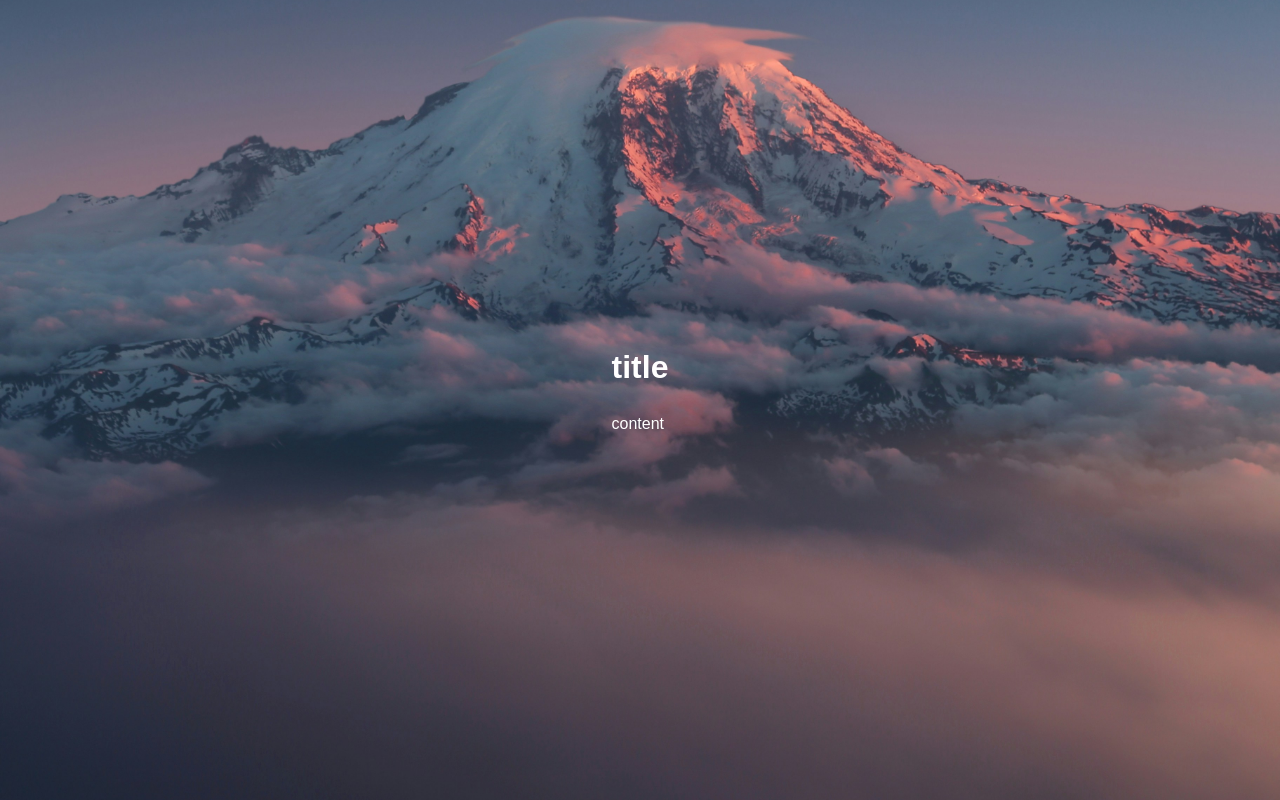
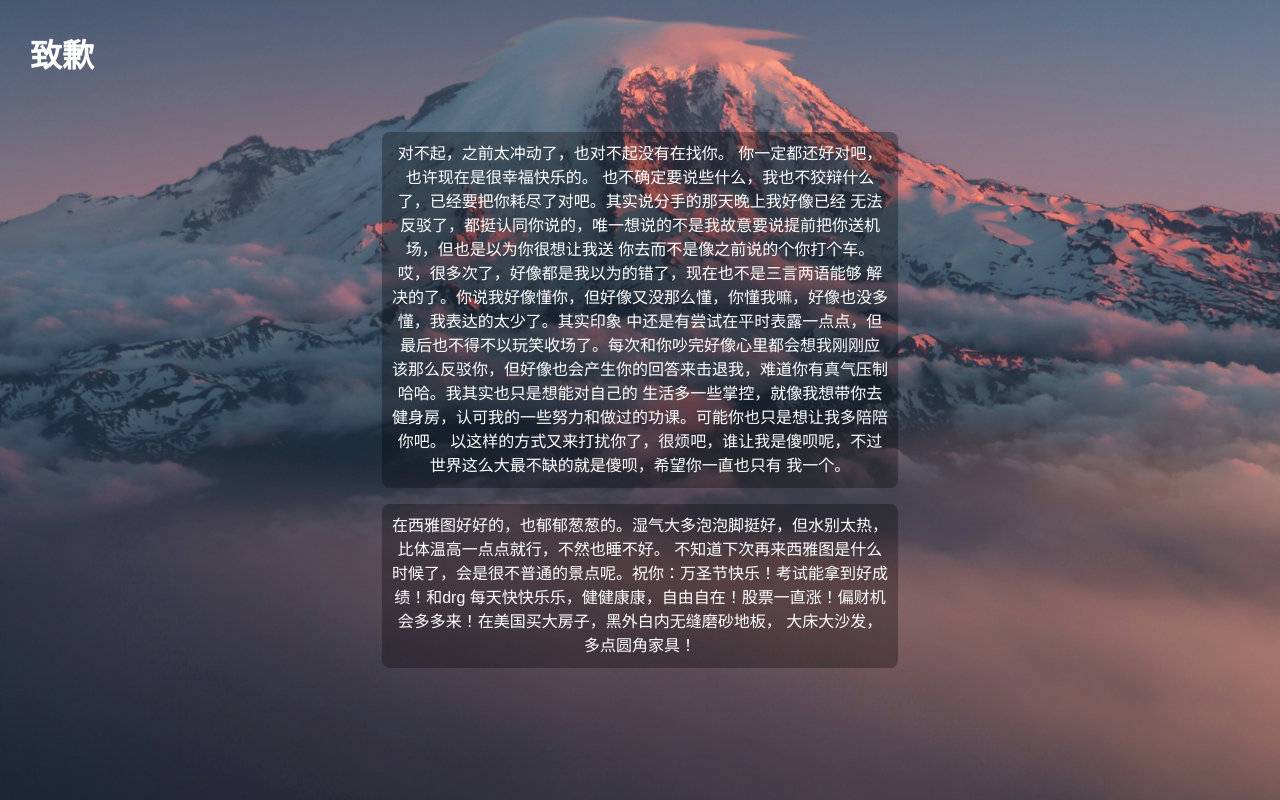
Before and after one commit to JasonZQH/qr-code-site, a plain HTML site: page index.html in a window 1280 px wide. Drawn offline with Linux system fonts and the light colour scheme.

Commit message:
add content

```diff
--- a/index.html
+++ b/index.html
@@ -4,12 +4,28 @@
     <meta charset="UTF-8">
     <meta name="viewport" content="width=device-width, initial-scale=1.0">
     <link rel='stylesheet' href='style.css'>
-    <title>展示页面</title>
+    <title>你最棒</title>
 </head>
 <body>
     <div class='contant-box'>
-        <h1> title </h1>
-        <p> content </p>
+        <h1> 致歉 </h1>
+        <p> 对不起，之前太冲动了，也对不起没有在找你。 你一定都还好对吧，也许现在是很幸福快乐的。
+            也不确定要说些什么，我也不狡辩什么了，已经要把你耗尽了对吧。其实说分手的那天晚上我好像已经
+            无法反驳了，都挺认同你说的，唯一想说的不是我故意要说提前把你送机场，但也是以为你很想让我送
+            你去而不是像之前说的个你打个车。哎，很多次了，好像都是我以为的错了，现在也不是三言两语能够
+            解决的了。你说我好像懂你，但好像又没那么懂，你懂我嘛，好像也没多懂，我表达的太少了。其实印象
+            中还是有尝试在平时表露一点点，但最后也不得不以玩笑收场了。每次和你吵完好像心里都会想我刚刚应
+            该那么反驳你，但好像也会产生你的回答来击退我，难道你有真气压制哈哈。我其实也只是想能对自己的
+            生活多一些掌控，就像我想带你去健身房，认可我的一些努力和做过的功课。可能你也只是想让我多陪陪你吧。
+            以这样的方式又来打扰你了，很烦吧，谁让我是傻呗呢，不过世界这么大最不缺的就是傻呗，希望你一直也只有
+            我一个。
+        </p>
+        <p>
+            在西雅图好好的，也郁郁葱葱的。湿气大多泡泡脚挺好，但水别太热，比体温高一点点就行，不然也睡不好。
+            不知道下次再来西雅图是什么时候了，会是很不普通的景点呢。祝你：万圣节快乐！考试能拿到好成绩！和drg
+            每天快快乐乐，健健康康，自由自在！股票一直涨！偏财机会多多来！在美国买大房子，黑外白内无缝磨砂地板，
+            大床大沙发，多点圆角家具！
+        </p>
     </div>
 
     <!-- 背景音乐自动播放 -->
--- a/style.css
+++ b/style.css
@@ -25,12 +25,44 @@ body {
 }
 
 h1 {
+    position: absolute;
+    top: 30px;
+    left: 30px;
     font-size: 2em;
     margin: 0;
     padding-bottom: 10px;
 }
 
 p {
+    position: relative;
+    top: 20%;
+    left: 50%;
+    transform: translateX(-50%);
     font-size: 1em;
     line-height: 1.5;
+    width: 80%;
+    max-width: 600px;
+    text-align: center;
+    background-color: rgba(0, 0, 0, 0.3);
+    padding: 10px;
+    border-radius: 8px;
+    margin-bottom: 1em;
 }
+
+@media (max-width: 768px) { /* 平板或小屏设备 */
+    h1 {
+        font-size: 1.8em;
+    }
+    p {
+        font-size: 0.9em;
+    }
+}
+
+@media (max-width: 480px) { /* 手机 */
+    h1 {
+        font-size: 1.5em;
+    }
+    p {
+        font-size: 0.8em;
+    }
+}
```
